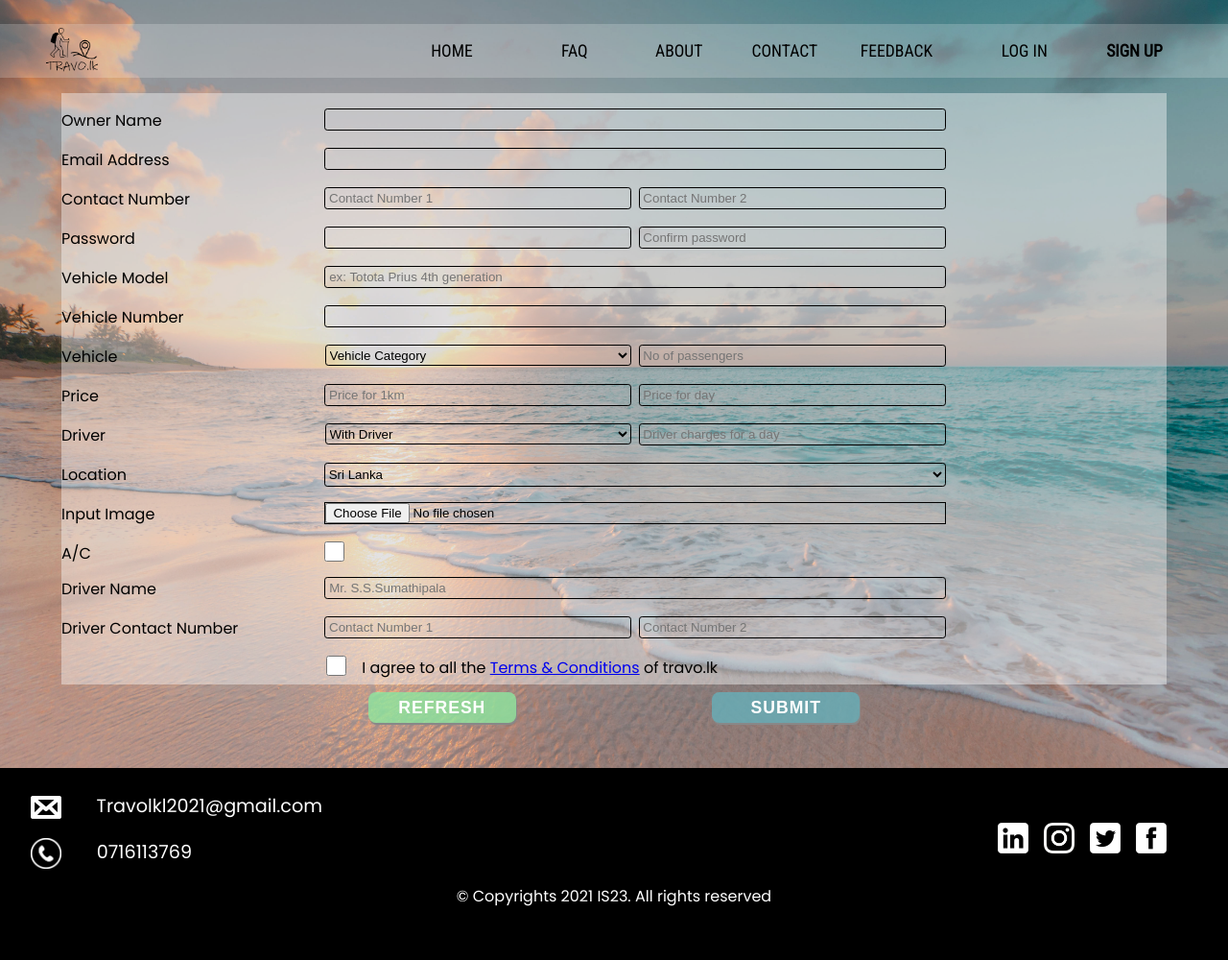
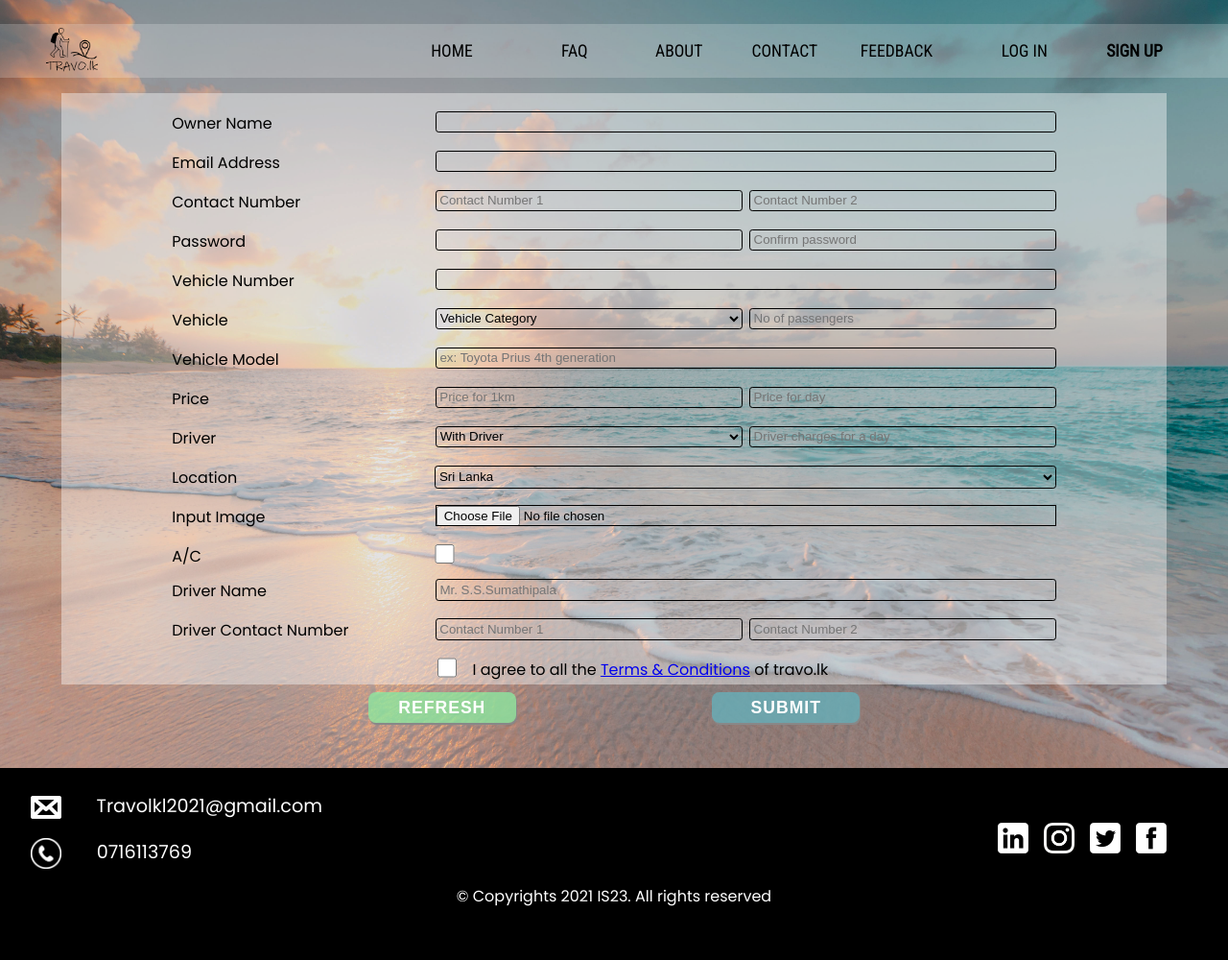
Before and after one commit to awanthairushan/Travo, a PHP site: page /TRAVO/views/unregistered/sign_up-vehicle.php in a window 1280 px wide. Shown: the whole page at 96% size. Run offline with PHP 8.4, Linux system fonts and the light colour scheme; some libraries are stand-ins or nearby versions.

Commit message:
made some changes in signup vehicle

```diff
--- a/public/css/unregistered/sign_up-vehicle.css
+++ b/public/css/unregistered/sign_up-vehicle.css
@@ -20,7 +20,7 @@
 
 .form-sign_up-traveler {
     width: 80%;
-    margin: b  auto auto auto;
+    margin: auto auto auto auto;
     height: auto;
 }
 
--- a/views/unregistered/sign_up-vehicle.php
+++ b/views/unregistered/sign_up-vehicle.php
@@ -46,22 +46,17 @@
       <div class="form-control">
         <label for="name">Owner Name</label>
         <input class="text-form-sign_up-traveler" type="text" name="owner_name" id="owner_name" placeholder=""><br/>
-        <span id="error1" class="error-msg"></span>
-        <small>Error Message</small>
       </div>
 
       <div class="form-control">
         <label for="email">Email Address</label>
         <input class="text-form-sign_up-traveler" type="text" name="email" id="email" placeholder=""><br/>
-        <span id="error2" class="error-msg"></span>
       </div>
 
       <div class="form-control">
         <label for="contact">Contact Number</label>
         <input class="text-small-form-sign_up-traveler" type="text" name="contact2" id="contact2" placeholder=" Contact Number 2">
         <input class="text-small-form-sign_up-traveler" type="text" name="contact1" id="contact1" placeholder=" Contact Number 1"><br/>
-        <span id="error3" class="error-msg"></span>
-        <small>Error Message</small>
       </div>
 
       <div class="form-control">
@@ -71,26 +66,19 @@
         <span class="tooltiptext">*Please enter a password between 8 to 15 characters which contains at least one uppercase letter and one special character</span>
         <input class="text-small-form-sign_up-traveler" type="password" name="password1" id="password1" placeholder=""><br/>
         </div>
-        <span id="error4" class="error-msg"></span>
       </div>
 
 
-      <div class="form-control">
-        <label for="vehicle-model">Vehicle Model</label>
-        <input class="text-form-sign_up-traveler" type="text" name="Vehicle_model" id="vehicle_model" placeholder=" ex: Totota Prius 4th generation"><br/>
-        <span id="error6" class="error-msg"></span>
-      </div>
+
 
       <div class="form-control">
         <label for="vehicle-no">Vehicle Number</label>
         <input class="text-form-sign_up-traveler" type="text" name="vehicle_no" id="vehicle_no" placeholder=""><br/>
-        <span id="error6" class="error-msg"></span>
       </div>
 
       <div class="form-control">
         <label for="vehicle">Vehicle</label>
         <input class="text-small-form-sign_up-traveler" type="text" name="no_of_passengers" id="no_of_passengers" placeholder=" No of passengers">
-        <span id="error7" class="error-msg"></span>
         <select class="drop-down-form-sign_up-traveler" name="vehicle_type">
           <option value="" hidden>Vehicle Category</option>
           <option value="car">Car</option>
@@ -105,11 +93,14 @@
       </div>
 
       <div class="form-control">
+        <label for="vehicle-model">Vehicle Model</label>
+        <input class="text-form-sign_up-traveler" type="text" name="Vehicle_model" id="vehicle_model" placeholder=" ex: Toyota Prius 4th generation"><br/>
+      </div>
+
+      <div class="form-control">
         <label for="price">Price</label>
         <input class="text-small-form-sign_up-traveler" type="text" name="price_for_day" id="price_for_day" placeholder=" Price for day">
-        <span id="error9" class="error-msg"></span>
         <input class="text-small-form-sign_up-traveler" type="text" name="price_for_1km" id="price_for_1km" placeholder=" Price for 1km"><br/>
-        <span id="error10" class="error-msg"></span>
       </div>
 
       <div class="form-control">
@@ -151,13 +142,11 @@
           <option value="Trincomalee">Trincomalee</option>
           <option value="Vavuniya">Vavuniya</option>
         </select><br/>
-        <span id="error5" class="error-msg"></span>
       </div>
 
       <div class="form-control">
         <label for="images">Input Image</label>
         <input type="file" class="image-small-form-sign_up-traveler" name="images" id="" ><br/>
-        <span class="error-msg"></span>
       </div>
 
       <div class="form-control">
@@ -169,16 +158,12 @@
       <div class="form-control">
         <label for="driver_name">Driver Name</label>
         <input class="text-form-sign_up-traveler" type="text" name="driver_name" id="driver_name" placeholder=" Mr. S.S.Sumathipala"><br/>
-        <span id="error1" class="error-msg"></span>
-        <small>Error Message</small>
       </div>
 
       <div class="form-control">
         <label for="driver_contact">Driver Contact Number</label>
         <input class="text-small-form-sign_up-traveler" type="text" name="driver_contact2" id="driver_contact2" placeholder=" Contact Number 2">
         <input class="text-small-form-sign_up-traveler" type="text" name="driver_contact1" id="driver_contact1" placeholder=" Contact Number 1"><br/>
-        <span id="error3" class="error-msg"></span>
-        <small>Error Message</small>
       </div>
 
       <div class="form-control">
```
Lines whose indentation alone changed are shown as unchanged.
